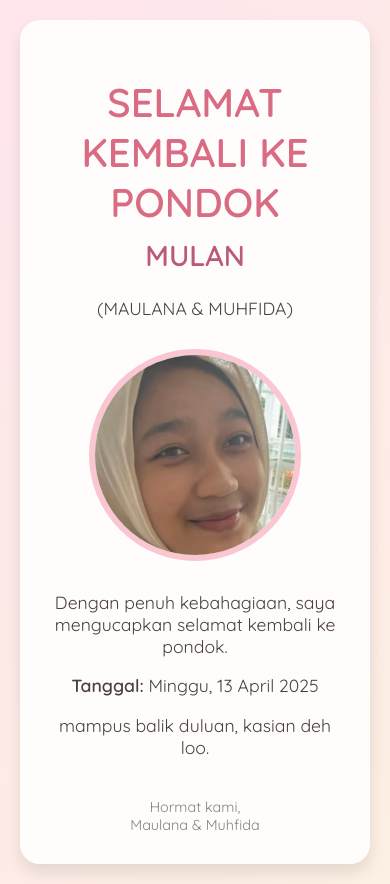
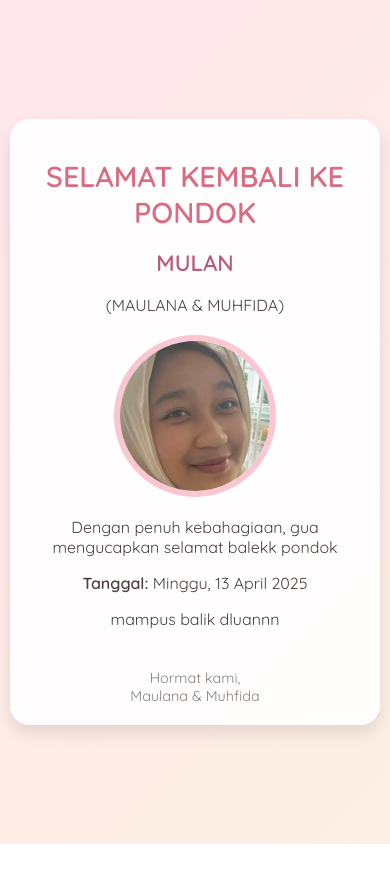
Before and after one commit to barakaramadhan/gabut, a plain HTML site: page index.html in a window 390 px wide. After the commit the page ends 844 px from the top, so only its background shows below. Drawn offline with Linux system fonts and the light colour scheme.

Commit message:
Update index.html

```diff
--- a/index.html
+++ b/index.html
@@ -1,33 +1,23 @@
 <!DOCTYPE html>
 <html lang="id">
 <head>
-  <meta charset="UTF-8">
-  <meta name="viewport" content="width=device-width, initial-scale=1">
+  <meta charset="UTF-8" />
+  <meta name="viewport" content="width=device-width, initial-scale=1.0"/>
   <title>Undangan Pernikahan - MULAN</title>
   <link href="https://fonts.googleapis.com/css2?family=Quicksand:wght@400;600&display=swap" rel="stylesheet">
   <style>
+    /* Animations */
     @keyframes fadeInUp {
-      from {
-        opacity: 0;
-        transform: translateY(30px);
-      }
-      to {
-        opacity: 1;
-        transform: translateY(0);
-      }
+      from { opacity: 0; transform: translateY(30px); }
+      to { opacity: 1; transform: translateY(0); }
     }
 
     @keyframes zoomIn {
-      from {
-        opacity: 0;
-        transform: scale(0.8);
-      }
-      to {
-        opacity: 1;
-        transform: scale(1);
-      }
+      from { opacity: 0; transform: scale(0.8); }
+      to { opacity: 1; transform: scale(1); }
     }
 
+    /* Base Styles */
     body {
       margin: 0;
       padding: 0;
@@ -35,7 +25,6 @@
       background: linear-gradient(135deg, #ffe6ec, #fcefe3);
       color: #4d3f3f;
       display: flex;
-      flex-direction: column;
       align-items: center;
       justify-content: center;
       min-height: 100vh;
@@ -43,12 +32,12 @@
     }
 
     .content {
-      background: rgba(255, 255, 255, 0.85);
+      background: rgba(255, 255, 255, 0.9);
       border-radius: 20px;
       padding: 30px;
       max-width: 600px;
+      margin: 20px;
       box-shadow: 0 8px 16px rgba(0,0,0,0.1);
-      margin: 20px;
       animation: fadeInUp 1s ease forwards;
     }
 
@@ -56,25 +45,24 @@
       font-size: 2.5em;
       color: #d96c83;
       margin-bottom: 10px;
-      opacity: 0;
       animation: fadeInUp 1s ease forwards;
       animation-delay: 0.2s;
+      opacity: 0;
     }
 
     h2 {
       font-size: 1.8em;
       color: #ba5a76;
-      margin-top: 0;
-      opacity: 0;
       animation: fadeInUp 1s ease forwards;
       animation-delay: 0.4s;
+      opacity: 0;
     }
 
     p {
       font-size: 1.1em;
-      opacity: 0;
       animation: fadeInUp 1s ease forwards;
       animation-delay: 0.6s;
+      opacity: 0;
     }
 
     .circle-image {
@@ -99,9 +87,35 @@
       margin-top: 40px;
       font-size: 0.9em;
       color: #8c7e7e;
-      opacity: 0;
       animation: fadeInUp 1s ease forwards;
       animation-delay: 1s;
+      opacity: 0;
+    }
+
+    /* RESPONSIVE FOR MOBILE */
+    @media (max-width: 480px) {
+      h1 {
+        font-size: 1.8em;
+      }
+
+      h2 {
+        font-size: 1.4em;
+      }
+
+      p {
+        font-size: 1em;
+      }
+
+      .content {
+        padding: 20px;
+        margin: 10px;
+      }
+
+      .circle-image {
+        width: 150px;
+        height: 150px;
+        margin: 20px auto;
+      }
     }
   </style>
 </head>
@@ -115,11 +129,12 @@
       <img src="./Screenshot 2025-04-12 203728.png" alt="Foto Pernikahan">
     </div>
 
-    <p>Dengan penuh kebahagiaan, saya mengucapkan selamat kembali ke pondok.</p>
+    <p>Dengan penuh kebahagiaan, gua mengucapkan selamat balekk pondok</p>
 
     <p><strong>Tanggal:</strong> Minggu, 13 April 2025<br>
 
-    <p>mampus balik duluan, kasian deh loo.
+    <p>mampus balik dluannn</p>
+
     <div class="footer">
       Hormat kami,<br>Maulana & Muhfida
     </div>
```
